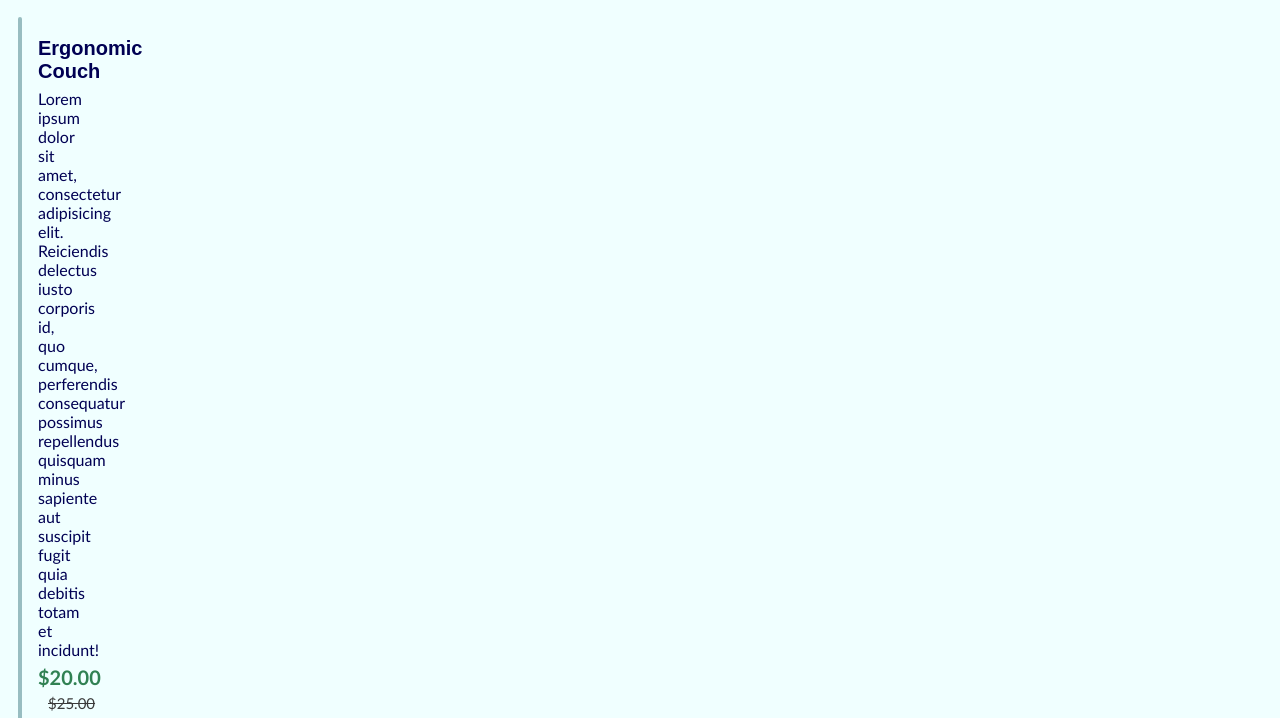
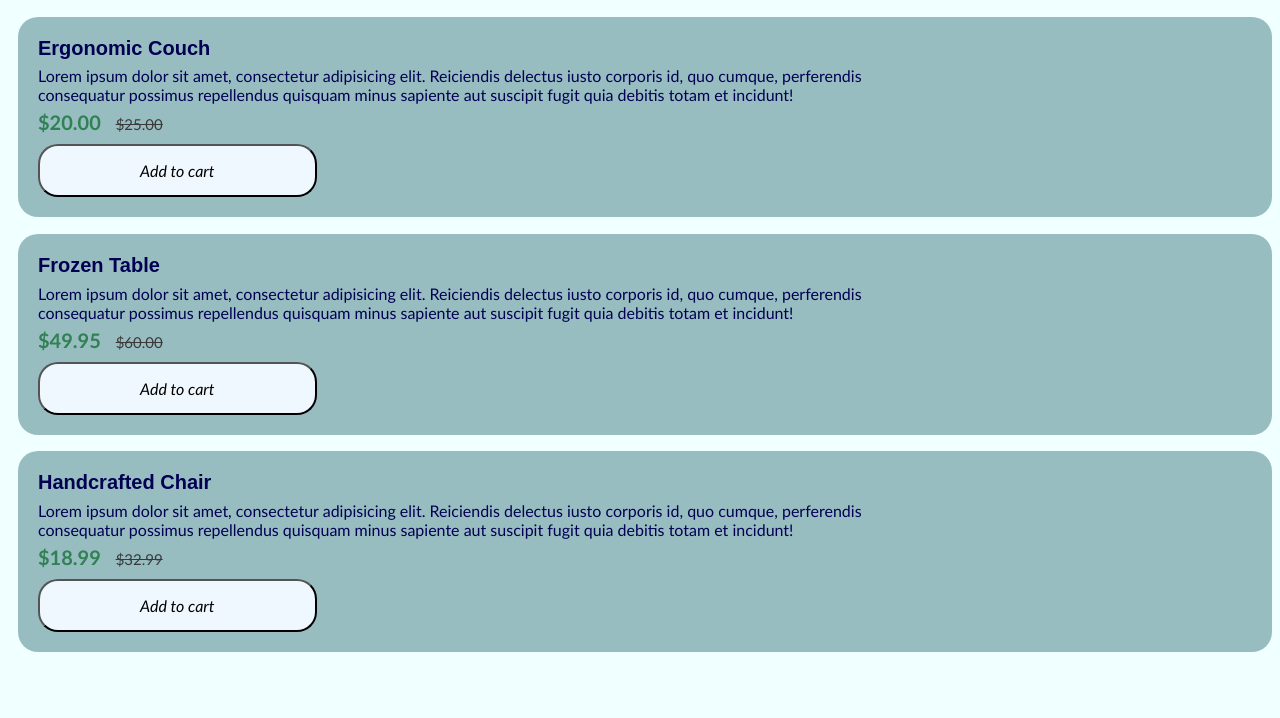
Before and after one commit to jlucks1177/furniture-emporium, a plain HTML site: page index.html in a window 1280 px wide. Shown: the part 82-800 px from the top of the page. Drawn offline with Linux system fonts and the light colour scheme.

Commit message:
Fixed product box margin spacing

```diff
--- a/index.css
+++ b/index.css
@@ -34,7 +34,6 @@ h2 {
   background-color: rgba(67, 125, 133, 0.507);
   border-radius: 20px;
   margin-left: 10px;
-  margin-right: 1250px;
 }
 
 .product-name {
```
